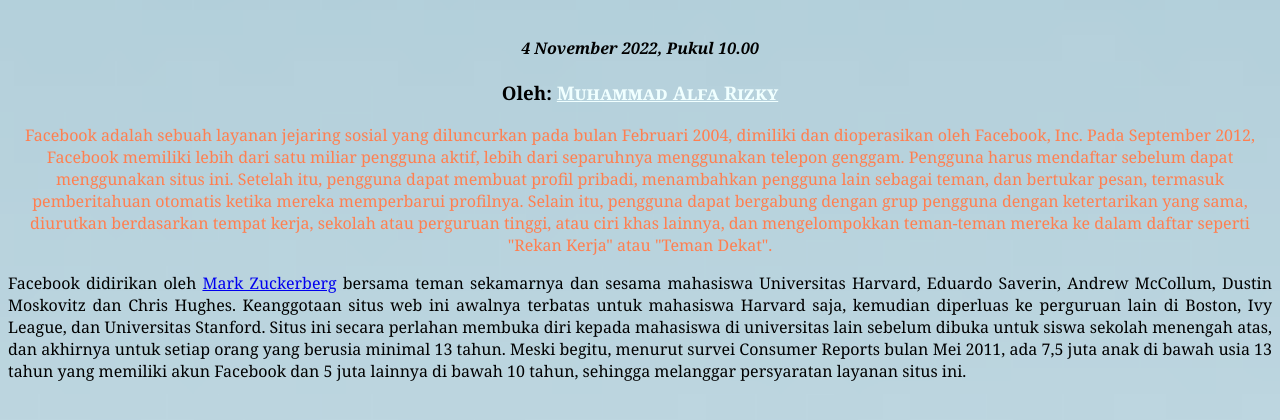
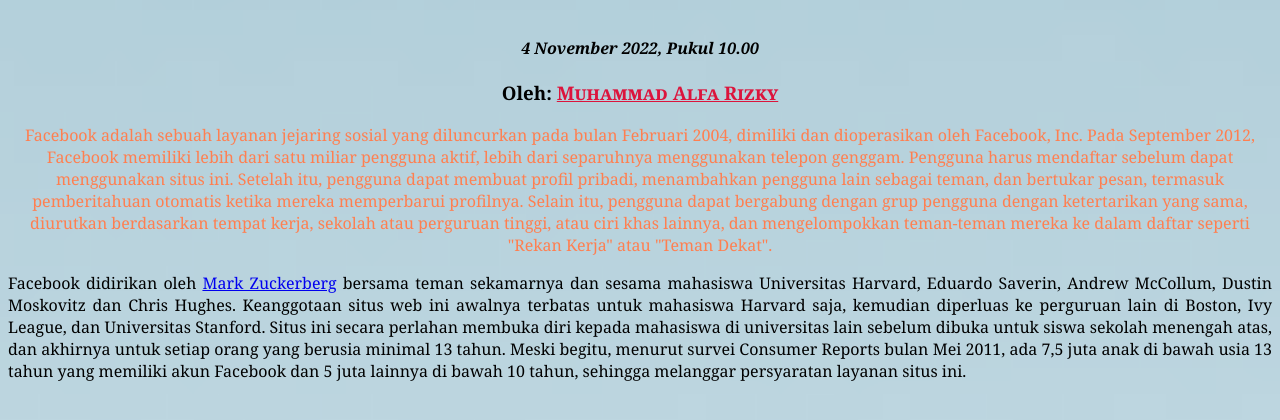
Before and after one commit to Alfa420-tec/itw2022_223040004, a plain HTML site: page latihan/latihan3/L3d223040004.html in a window 1280 px wide. Shown: the part 80-500 px from the top of the page. Drawn offline with Linux system fonts and the light colour scheme.

Commit message:
Mengerjakan Tugas Latihan 3

```diff
--- a/latihan/latihan3/L3d223040004.css
+++ b/latihan/latihan3/L3d223040004.css
@@ -18,7 +18,7 @@
 }
 
 h3 a {
-    color: azure;
+    color:crimson;
     font-variant: small-caps;
 
 }
@@ -28,7 +28,7 @@
 }
 
 h3 a:hover {
-    color: crimson;
+    color:azure;
 }
 
 .Basket a:hover{
```
